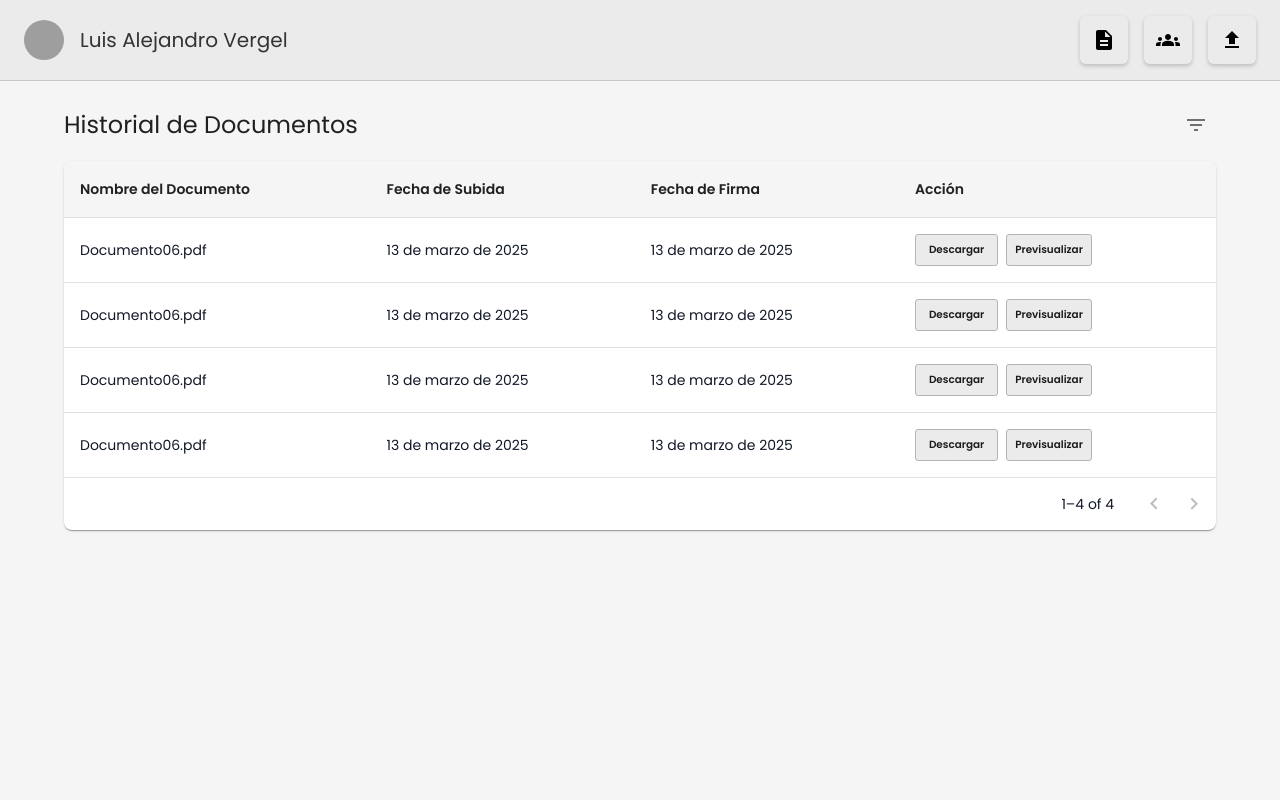
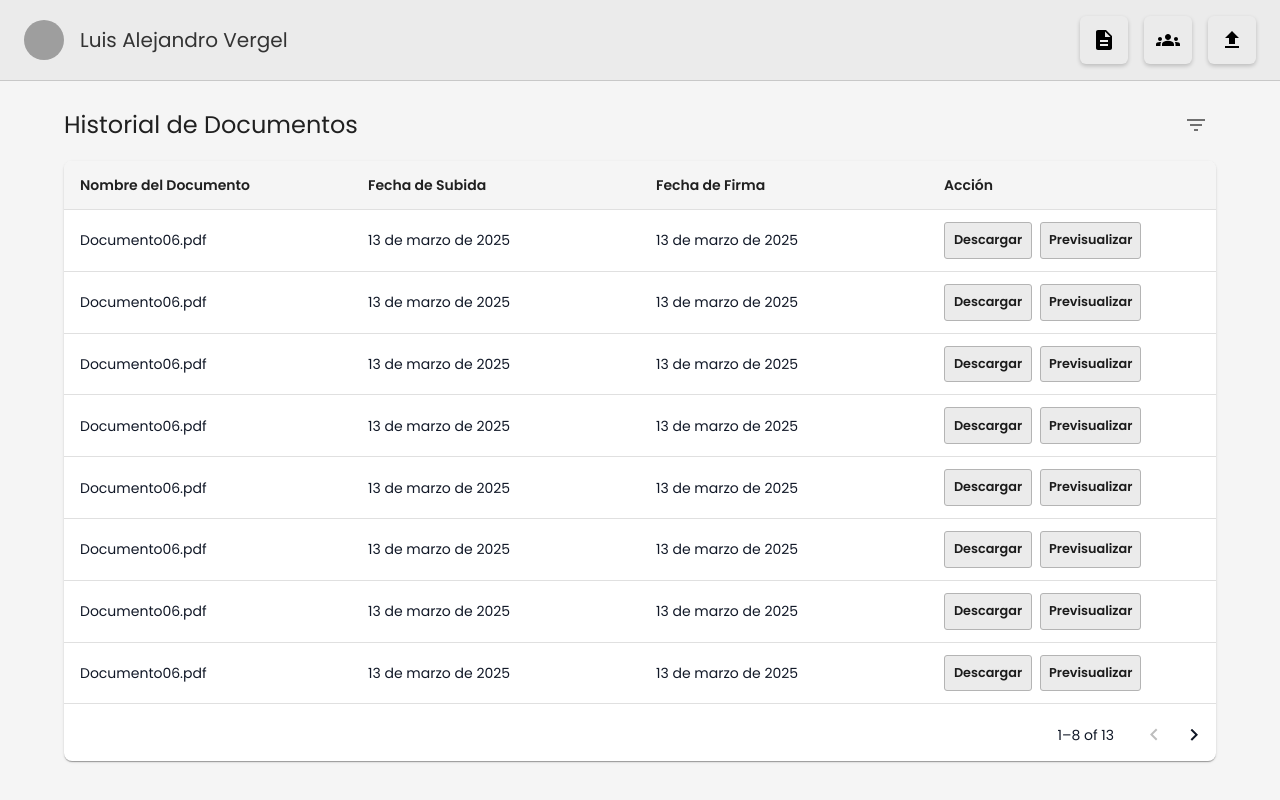
Before and after one commit to Jookcuc/SistemaFirmas, a React (Vite) app: page /dashboard/historial in a window 1280 px wide. Built offline with nearby package versions, Linux system fonts and the light colour scheme; grey boxes are pictures that could not be loaded.

Commit message:
Fix: Space fixed into the table

```diff
--- a/src/core/components/table/index.tsx
+++ b/src/core/components/table/index.tsx
@@ -13,7 +13,7 @@ export const ReTable: React.FC<GenericTableProps> = ({
   title
 }) => {
   const [page, setPage] = useState(0);
-  const [rowsPerPage] = useState(5);
+  const [rowsPerPage] = useState(8);
 
   const handleChangePage = (_event: unknown, newPage: number) => {
     setPage(newPage);
@@ -65,7 +65,8 @@ export const ReTable: React.FC<GenericTableProps> = ({
         </TableBody>
       </Table>
       <TablePagination
-        rowsPerPageOptions={[5]}
+        className='table-pag'
+        rowsPerPageOptions={[8]}
         component="div"
         count={rows.length}
         rowsPerPage={rowsPerPage}
--- a/src/core/components/table/table.css
+++ b/src/core/components/table/table.css
@@ -1,13 +1,25 @@
+/* Contenedor principal */
 .generic-table-container {
   width: 100%;
   margin-top: 16px;
   box-shadow: 0 4px 6px rgba(0, 0, 0, 0.1);
+  min-height: 600px;
+  display: flex;
+  flex-direction: column;
+  background-color: white;
+  overflow-wrap: hidden;
 }
 
+
+/* Tabla */
 .generic-table {
-  min-width: 650px;
+  width: 100%;
+  table-layout: fixed;
+  border-collapse: collapse;
+  flex-grow: 1;
 }
 
+/* Cabecera */
 .generic-table thead {
   background-color: #f5f5f5;
 }
@@ -15,36 +27,75 @@
 .generic-table th {
   font-weight: 600;
   color: rgba(0, 0, 0, 0.87);
+  padding: 12px 16px;
+  text-align: left;
 }
 
-/* Estilos para los botones de acción */
+/* Filas */
+.generic-table tbody {
+  display: block;
+  height: calc(100% - 56px);
+  overflow-y: auto;
+}
+
+.generic-table tr {
+  height: 48px;
+  display: table;
+  width: 100%;
+  table-layout: fixed;
+}
+
+/* Celdas */
+.generic-table td {
+  padding: 12px 16px;
+  white-space: nowrap;
+  overflow: hidden;
+  text-overflow: ellipsis;
+  vertical-align: middle;
+  border-bottom: 1px solid #e0e0e0;
+}
+
+/* Paginador (siempre abajo) */
+.tablepag {
+  margin-top: auto;
+  border-top: 1px solid #e0e0e0;
+  padding: 12px 0;
+  background-color: white;
+}
+
+/* Botones de acción */
 .action-buttons {
   display: flex;
   gap: 8px;
 }
 
 .action-buttons .MuiButton-root {
-  font-size: 0.65rem;
-  min-width: 5.2rem;
-  min-height: 2rem;
+  font-size: 0.8rem;
+  min-width: 5.5rem;
+  min-height: 2.3rem;
   padding: 4px 8px;
-  border: 1px solid #B4B4B4;
+  border: 1px solid #b4b4b4;
   border-radius: 3px;
   text-transform: none;
   box-shadow: none;
 }
 
 .action-buttons .MuiButton-contained {
-  background-color: #EBEBEB;
+  background-color: #ebebeb;
   color: rgb(27, 27, 27);
 }
 
 .action-buttons .MuiButton-root:hover {
   background-color: #b4b4b4;
-  border-color: #8f8f8f;
-  box-shadow: none;
 }
 
-.action-buttons .MuiButton-contained:hover {
-  background-color: #b4b4b4;
+@media screen and (max-width: 768px) {
+  .generic-table-container {
+    overflow-x: auto;
+    -webkit-overflow-scrolling: touch;
+  }
+
+  .generic-table {
+    min-width: 900px;
+  }
 }
--- a/src/module/Dashboard/pages/HistorialDocumentos/index.tsx
+++ b/src/module/Dashboard/pages/HistorialDocumentos/index.tsx
@@ -8,6 +8,60 @@ import { ActionDefinition } from '../../../../core/interfaces';
 
 export const HistorialDocumentos: React.FC = () => {
   const [documents] = useState([
+    {
+      documentName: 'Documento06.pdf',
+      uploadDate: '13 de marzo de 2025',
+      signatureDate: '13 de marzo de 2025',
+      downloadUrl: 'https://drive.google.com/uc?export=download&id=18eWDey9nZc2RTDNtQS-3TGuowVGTTHq4'
+    },
+    {
+      documentName: 'Documento06.pdf',
+      uploadDate: '13 de marzo de 2025',
+      signatureDate: '13 de marzo de 2025',
+      downloadUrl: '/api/documents/download/2'
+    },
+    {
+      documentName: 'Documento06.pdf',
+      uploadDate: '13 de marzo de 2025',
+      signatureDate: '13 de marzo de 2025',
+      downloadUrl: '/api/documents/download/3'
+    },
+    {
+      documentName: 'Documento06.pdf',
+      uploadDate: '13 de marzo de 2025',
+      signatureDate: '13 de marzo de 2025',
+      downloadUrl: '/api/documents/download/4'
+    },
+    {
+      documentName: 'Documento06.pdf',
+      uploadDate: '13 de marzo de 2025',
+      signatureDate: '13 de marzo de 2025',
+      downloadUrl: 'https://drive.google.com/uc?export=download&id=18eWDey9nZc2RTDNtQS-3TGuowVGTTHq4'
+    },
+    {
+      documentName: 'Documento06.pdf',
+      uploadDate: '13 de marzo de 2025',
+      signatureDate: '13 de marzo de 2025',
+      downloadUrl: '/api/documents/download/2'
+    },
+    {
+      documentName: 'Documento06.pdf',
+      uploadDate: '13 de marzo de 2025',
+      signatureDate: '13 de marzo de 2025',
+      downloadUrl: '/api/documents/download/3'
+    },
+    {
+      documentName: 'Documento06.pdf',
+      uploadDate: '13 de marzo de 2025',
+      signatureDate: '13 de marzo de 2025',
+      downloadUrl: '/api/documents/download/4'
+    },
+    {
+      documentName: 'Documento06.pdf',
+      uploadDate: '13 de marzo de 2025',
+      signatureDate: '13 de marzo de 2025',
+      downloadUrl: '/api/documents/download/4'
+    },
     {
       documentName: 'Documento06.pdf',
       uploadDate: '13 de marzo de 2025',
@@ -56,7 +110,7 @@ export const HistorialDocumentos: React.FC = () => {
   ];
 
   return (
-    <div className="document-history-page">
+    <Box className="document-history-page">
       <Header />
       <Container maxWidth="lg" className="page-content">
         <Box display="flex" alignItems="center" justifyContent="space-between" mb={2}>
@@ -73,6 +127,6 @@ export const HistorialDocumentos: React.FC = () => {
           actions={actions}
         />
       </Container>
-    </div>
+    </Box>
   );
 };
```
